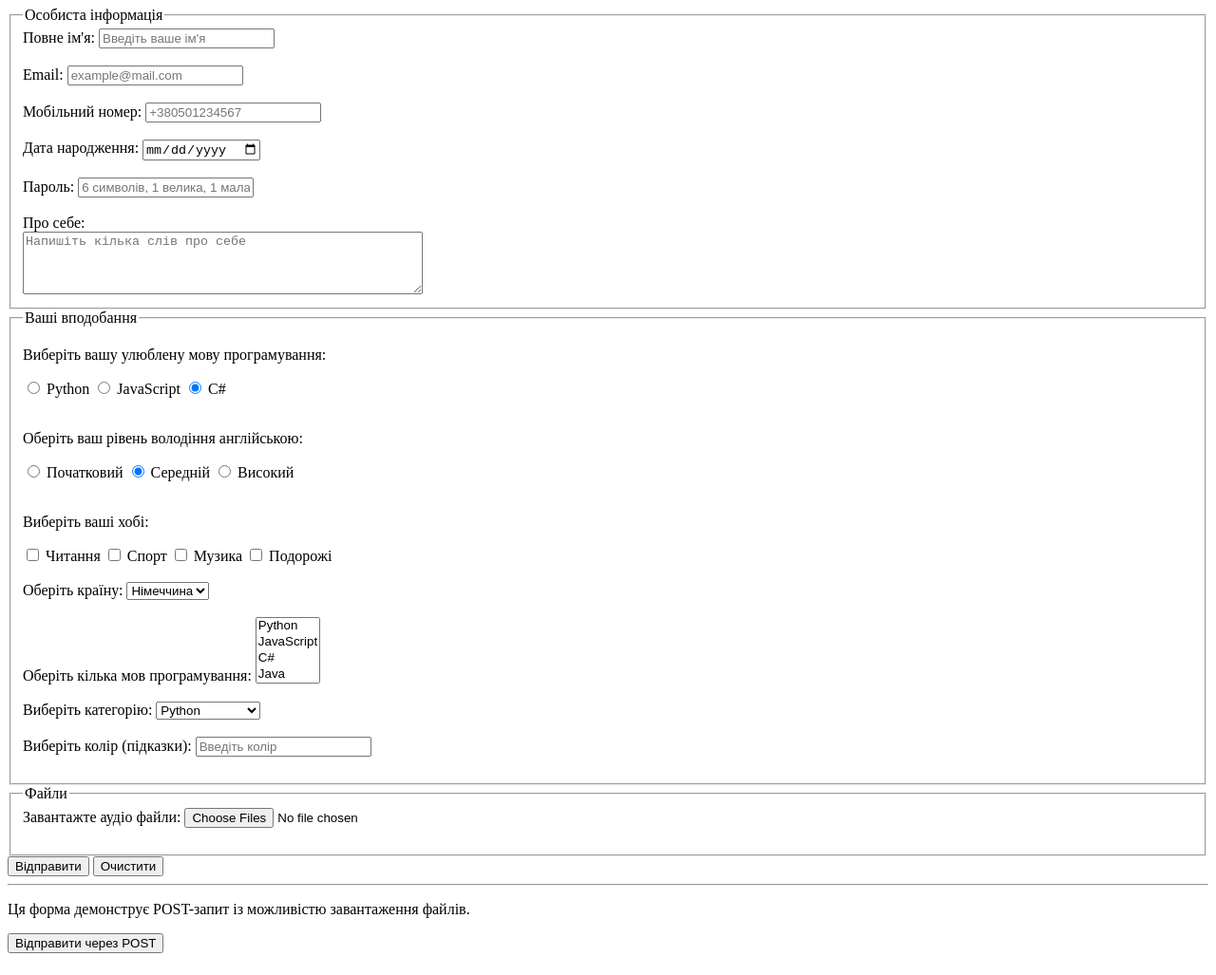
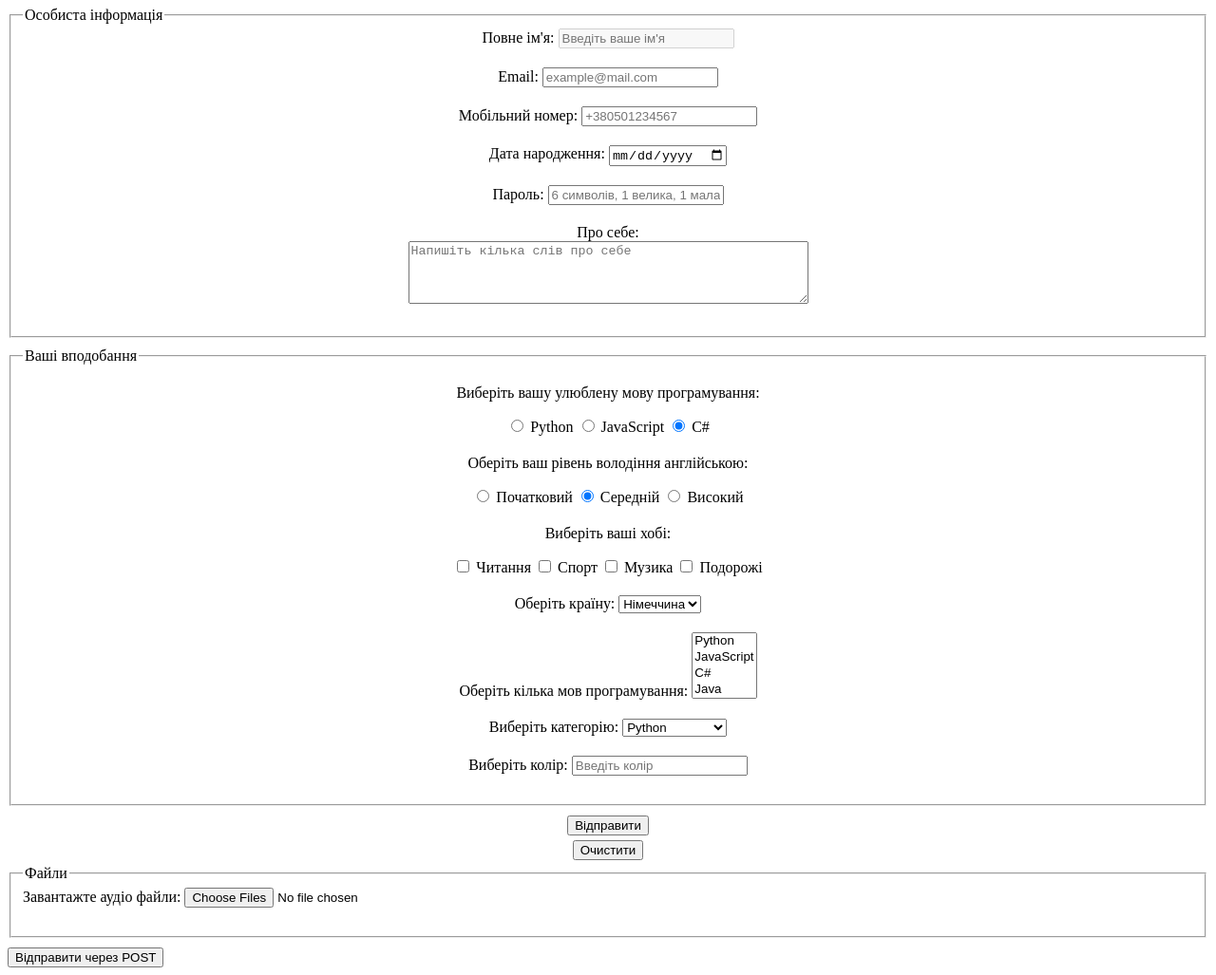
Before and after one commit to Tarnova357/web-thecnologies, a plain HTML site: page lab3/project_parts/questionnaire.html in a window 1280 px wide. Shown: the part 104-1131 px from the top of the page at 95% size. Drawn offline with Linux system fonts and the light colour scheme.

Commit message:
completed task1 of lab4

```diff
--- a/lab3/project_parts/questionnaire.html
+++ b/lab3/project_parts/questionnaire.html
@@ -5,56 +5,79 @@
     <meta name="viewport"
           content="width=device-width, user-scalable=no, initial-scale=1.0, maximum-scale=1.0, minimum-scale=1.0">
     <meta http-equiv="X-UA-Compatible" content="ie=edge">
+    <style>
+        .input{
+            margin-bottom: 20px;
+        }
+        .fieldset{
+            margin-bottom: 10px;
+        }
+        .button{
+            margin-bottom: 5px;
+        }
+    </style>
+    <title></title>
 </head>
 <body>
 <header>
     <a href="../index.html" target="_blank" style="color: black; text-decoration: none; font-size: 20px; font-weight: bold">Повернутись на головну</a>
 </header>
 <main>
-    <h1>Анкета користувача</h1>
+    <h1 align="center">Анкета користувача</h1>
+    <div align="center">
         <form action="questionnaire.html" method="get">
+            <div class="fieldset">
                 <fieldset>
                     <legend>Особиста інформація</legend>
-
+                    <div class="input">
                         <label for="fullname">Повне ім'я:</label>
-            <input type="text" id="fullname" name="fullname" placeholder="Введіть ваше ім'я" required tabindex="1" value=""><br><br>
-
+                        <input type="text" id="fullname" name="fullname" placeholder="Введіть ваше ім'я" required tabindex="1" value="" disabled>
+                    </div>
+                    <div class="input">
                         <label for="email">Email:</label>
-            <input type="email" id="email" name="email" placeholder="example@mail.com" required pattern="[a-z0-9._%+-]+@[a-z0-9.-]+\.[a-z]{2,}$" autocomplete="off" tabindex="2" value=""><br><br>
-
+                        <input type="email" id="email" name="email" placeholder="example@mail.com" required pattern="[a-z0-9._%+-]+@[a-z0-9.-]+\.[a-z]{2,}$" autocomplete="off" tabindex="2" value="">
+                    </div>
+                    <div class="input">
                         <label for="phone">Мобільний номер:</label>
-            <input type="tel" id="phone" name="phone" placeholder="+380501234567" required pattern="^\+380\d{9}$" tabindex="3" value=""><br><br>
-
+                        <input type="tel" id="phone" name="phone" placeholder="+380501234567" required pattern="^\+380\d{9}$" tabindex="3" value="">
+                    </div>
+                    <div class="input">
                         <label for="birthdate">Дата народження:</label>
-            <input type="date" id="birthdate" name="birthdate" required tabindex="4"><br><br>
-
+                        <input type="date" id="birthdate" name="birthdate" required tabindex="4">
+                    </div>
+                    <div class="input">
                         <label for="password">Пароль:</label>
                         <input type="password" id="password" name="password" placeholder="6 символів, 1 велика, 1 мала, 1 цифра" required
-                   pattern="(?=.*[a-z])(?=.*[A-Z])(?=.*\d).{6}" tabindex="5"><br><br>
-
+                               pattern="(?=.*[a-z])(?=.*[A-Z])(?=.*\d).{6}" tabindex="5">
+                    </div>
+                    <div class="input">
                         <label for="about">Про себе:</label><br>
                         <textarea id="about" name="about" placeholder="Напишіть кілька слів про себе" rows="4" cols="50" tabindex="6"></textarea>
+                    </div>
                 </fieldset>
-
+            </div>
+            <div class="fieldset">
                 <fieldset>
                     <legend>Ваші вподобання</legend>
-
+                    <div class="input">
                         <p>Виберіть вашу улюблену мову програмування:</p>
                         <input type="radio" id="lang1" name="language" value="python" tabindex="7">
                         <label for="lang1">Python</label>
                         <input type="radio" id="lang2" name="language" value="javascript" tabindex="8">
                         <label for="lang2">JavaScript</label>
                         <input type="radio" id="lang3" name="language" value="csharp" tabindex="9" checked>
-            <label for="lang3">C#</label><br><br>
-
+                        <label for="lang3">C#</label>
+                    </div>
+                    <div class="input">
                         <p>Оберіть ваш рівень володіння англійською:</p>
                         <input type="radio" id="eng1" name="english" value="beginner" tabindex="10">
                         <label for="eng1">Початковий</label>
                         <input type="radio" id="eng2" name="english" value="intermediate" tabindex="11" checked>
                         <label for="eng2">Середній</label>
                         <input type="radio" id="eng3" name="english" value="advanced" tabindex="12">
-            <label for="eng3">Високий</label><br><br>
-
+                        <label for="eng3">Високий</label>
+                    </div>
+                    <div class="input">
                         <p>Виберіть ваші хобі:</p>
                         <input type="checkbox" id="hobby1" name="hobbies" value="reading" tabindex="13">
                         <label for="hobby1">Читання</label>
@@ -63,8 +86,9 @@
                         <input type="checkbox" id="hobby3" name="hobbies" value="music" tabindex="15">
                         <label for="hobby3">Музика</label>
                         <input type="checkbox" id="hobby4" name="hobbies" value="travel" tabindex="16">
-            <label for="hobby4">Подорожі</label><br><br>
-
+                        <label for="hobby4">Подорожі</label>
+                    </div>
+                    <div class="input">
                         <label for="country">Оберіть країну:</label>
                         <select id="country" name="country" tabindex="17">
                             <option value="ukraine">Україна</option>
@@ -72,8 +96,9 @@
                             <option value="germany" selected>Німеччина</option>
                             <option value="france">Франція</option>
                             <option value="usa">США</option>
-            </select><br><br>
-
+                        </select>
+                    </div>
+                    <div class="input">
                         <label for="languages">Оберіть кілька мов програмування:</label>
                         <select id="languages" name="languages" multiple tabindex="18">
                             <option value="python">Python</option>
@@ -82,8 +107,9 @@
                             <option value="java">Java</option>
                             <option value="ruby">Ruby</option>
                             <option value="go">Go</option>
-            </select><br><br>
-
+                        </select>
+                    </div>
+                    <div class="input">
                         <label for="groups">Виберіть категорію:</label>
                         <select id="groups" name="groups" tabindex="19">
                             <optgroup label="Мови">
@@ -106,9 +132,10 @@
                                 <option value="docker">Docker</option>
                                 <option value="jenkins">Jenkins</option>
                             </optgroup>
-            </select><br><br>
-
-            <label for="colors">Виберіть колір (підказки):</label>
+                        </select>
+                    </div>
+                    <div class="input">
+                        <label for="colors">Виберіть колір:</label>
                         <input list="colorlist" id="colors" name="colors" placeholder="Введіть колір" tabindex="20">
                         <datalist id="colorlist">
                             <option value="Red">
@@ -116,25 +143,34 @@
                             <option value="Blue">
                             <option value="Yellow">
                             <option value="Purple">
-            </datalist><br><br>
+                        </datalist>
+                    </div>
                 </fieldset>
-
-        <fieldset>
+            </div>
+            <div class="button">
+                <button type="submit" tabindex="22">Відправити</button>
+            </div>
+            <div class="button">
+                <button type="reset" tabindex="23">Очистити</button>
+            </div>
+        </form>
+    </div>
+    <div>
+        <form action="questionnaire.html" method="post" enctype="multipart/form-data">
+            <div>
+                <fieldset class="fieldset">
                     <legend>Файли</legend>
-
+                    <div class="input">
                         <label for="audio">Завантажте аудіо файли:</label>
-            <input type="file" id="audio" name="audio" accept="audio/*" multiple tabindex="21"><br><br>
+                        <input type="file" id="audio" name="audio" accept="audio/*" multiple tabindex="21">
+                    </div>
                 </fieldset>
-
-        <button type="submit" tabindex="22">Відправити</button>
-        <button type="reset" tabindex="23">Очистити</button>
+            </div>
+            <div class="button">
+                <button type="submit">Відправити через POST</button>
+            </div>
         </form>
-    <hr>
-
-    <form action="questionnaire.html" method="post" enctype="multipart/form-data">
-        <p>Ця форма демонструє POST-запит із можливістю завантаження файлів.</p>
-        <button type="submit">Відправити через POST</button>
-    </form>
+    </div>
 </main>
 <footer>
 
--- /dev/null
+++ b/lab4/task1/style.css
@@ -0,0 +1,42 @@
+* {
+  font-family: arial, "Helvetica Neue", Helvetica, sans-serif;
+  font-size: 20px;
+  line-height: 40px;
+}
+
+p {
+  align: center;
+  color: #008000;
+}
+
+div {
+  align: justify;
+}
+
+.red-color {
+  color: red;
+}
+
+.nowrap {
+  white-space: nowrap;
+}
+
+#italic-bold {
+  font-weight: bold;
+  font-style: italic;
+}
+
+.shadow {
+  text-shadow: 5px -5px 3px #8a2be8;
+}
+
+.div1 {
+  text-decoration: line-through;
+  text-transform: uppercase;
+  text-indent: 50px;
+}
+
+.div2 {
+  letter-spacing: 30px;
+  word-spacing: 50px;
+}
```
Also changed, not shown: lab2/2.1/task1.html (+1 -0 lines), lab3/project_parts/map.html (+1 -0 lines), lab3/project_parts/schedule.html (+3 -16 lines), lab3/project_parts/table.html (+26 -13 lines), lab4/task1/lab4_1.html (added, +29 -0 lines). Lines whose indentation alone changed are shown as unchanged.
